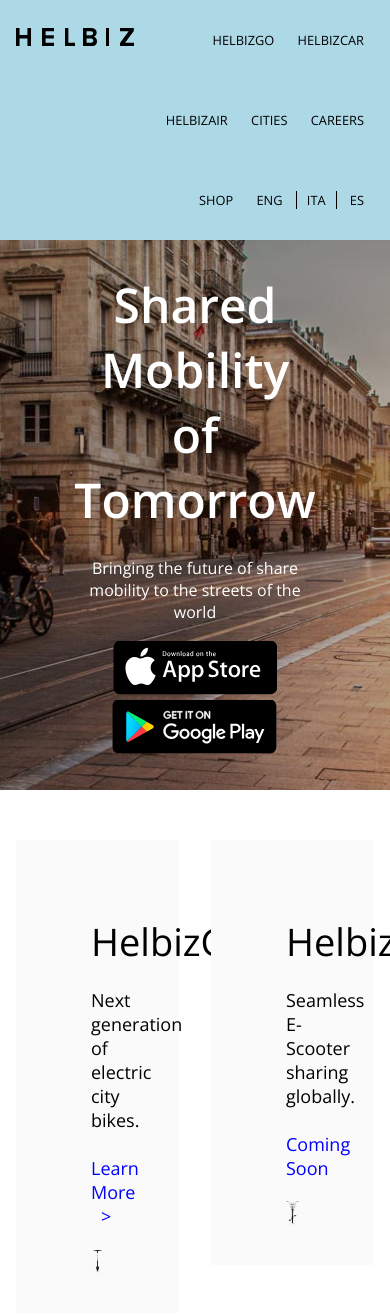
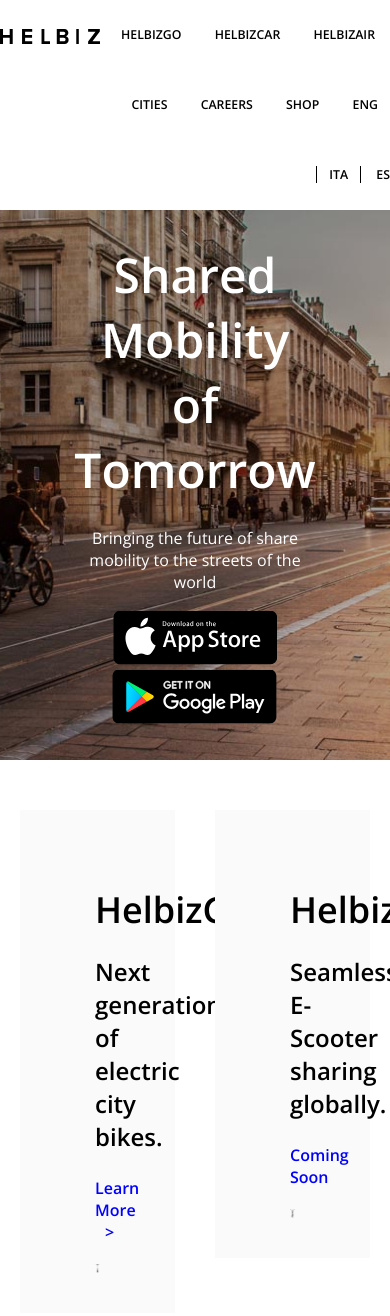
Before and after one commit to davidesaporita/html-css-helbiz, a plain HTML site: page index.html in a window 390 px wide. Shown: the top 1316 px of the page. Drawn offline with nearby package versions, Linux system fonts and the light colour scheme.

Commit message:
First CSS & HTML optimization
(still not responsive)

```diff
--- a/index.html
+++ b/index.html
@@ -14,10 +14,10 @@
   <!-- Main Header -->
   <header class="main-header">
     <div class="navbar clearfix">
-      <div class="navbar-col-left float w-30">
+      <div class="float one-fourth">
         <img class="img-logo" src="img/helbiz-logo.svg" alt="Helbiz">
       </div>
-      <div class="navbar-col-right float w-70">
+      <div class="navbar-col-right float three-fourth">
         <ul class="menu-nav">
           <li>
             <a href="#">HelbizGo</a>
@@ -55,7 +55,7 @@
   <main>
     <!-- Jumbotron -->
     <section id="jumbotron" class="relative">
-      <div class="wrapper position-center">
+      <div class="position-center">
         <h1>Shared Mobility of Tomorrow</h1>
         <h3>Bringing the future of share mobility to the streets of the world</h3>
         <a href="#">
@@ -69,15 +69,15 @@
 
     <!-- Sezione prodotti -->
     <section id="products" class="container clearfix">
-      <div class="float w-50">
+      <div class="one-half float h-room">
         <div class="box">
-          <h2>HelbizGo</h2>
+          <h2>HelbizGO</h2>
           <h4>Next generation of electric city bikes.</h4>
           <a class="cta" href="#">Learn More</a>
           <img src="img/go-segway.jpg" alt="Helbiz Go">
         </div>
       </div>
-      <div class="float w-50">
+      <div class="one-half float h-room">
         <div class="box">
           <h2>HelbizBike</h2>
           <h4>Seamless E-Scooter sharing globally.</h4>
@@ -91,19 +91,20 @@
     <section id="how-works">
       <div class="how-works-bg"></div>
       <div class="contents container clearfix relative">
-        <div class="col-sx w-33 float">
+        <div class="one-third float col-sx">
           <h3>How does Helbiz work?</h3>
         </div>
-        <div class="w-33 float">
+        <div class="one-third float">
           &nbsp;
           <img class="img-phone" src="img/iphone.png" alt="Iphone">
         </div>
-        <div class="col-dx w-33 float">
+        <div class="one-third float col-dx">
           <h4>Step 1</h4>
           <div class="text">Leave curbside when finished</div>
         </div>
       </div>
     </section>
+
   </main>
 
 </body>
--- a/styles/main.css
+++ b/styles/main.css
@@ -14,7 +14,7 @@ body {
 
 /* UTILITIES */
 .container {
-  width: 1350px;
+  width: 1390px;
   max-width: 100%;
   margin: 0 auto;
 }
@@ -27,23 +27,30 @@ body {
 
 .float {
   float: left;
-  padding: 0 16px;
 }
 
-.w-30 {
-  width: 30%;
+.one-fourth {
+  width: 25%;
 }
 
-.w-33 {
-  width: calc(100% / 3);
+.one-third {
+  width: calc(100%/3);
 }
 
-.w-50 {
+.one-half {
   width: 50%;
 }
 
-.w-70 {
-  width: 70%;
+.two-third {
+  width: calc(100%/1.5);
+}
+
+.three-fourth {
+  width: 75%;
+}
+
+.one-full {
+  text-align: center;
 }
 
 .relative {
@@ -60,24 +67,28 @@ body {
 
 /* HEADER */
 .main-header {
-  background: lightblue;
+  background: white;
 }
 
 .navbar {
-  width: 1070px;
+  width: 1065px;
   max-width: 100%;
   margin: 0 auto;
-  line-height: 80px;
+  line-height: 70px;
 }
 
 .img-logo {
-  margin-top: 5px;
+  width: 100px;
+  vertical-align: middle;
+
 }
 
 .menu-nav {
   padding: 0;
   text-align: right;
-  font-size: 80%;
+  font-size: 77%;
+  font-weight: 600;
+  letter-spacing: 0px;
 }
 
 .menu-nav li {
@@ -86,17 +97,32 @@ body {
 }
 
 .menu-nav li a {
-  padding: 0 10px;
+  padding: 0 15px;
   text-decoration: none;
   text-transform: uppercase;
   color: #000;
 }
 
+.menu-nav li:nth-last-child(3) a{
+  padding-right: 12px;
+}
+
 .menu-nav li:nth-last-child(2) a{
   border-left: 1px solid #000;
   border-right: 1px solid #000;
+  padding-right: 12px;
+  padding-left: 12px;
 }
 
+.menu-nav li:nth-last-child(1) a{
+  padding-left: 12px;
+  padding-right: 0;
+}
+
+.h-room {
+  padding-right: 20px;
+  padding-left: 20px;
+}
 
 /* JUMBOTRON */
 #jumbotron {
@@ -134,7 +160,7 @@ body {
 #products .box .cta {
   display: block;
   text-decoration: none;
-  font-size: 18px;
+  font-size: 16px;
   color: blue;
 }
 
@@ -144,17 +170,19 @@ body {
   margin-left: 10px;
 }
 #products .box h2,
-#products .box h4 {
-  font-weight: 400;
+#products .box h4,
+#products .box a,
+#products .box span {
+  font-weight: 600;
 }
 
 #products .box h2 {
   margin-bottom: 21px;
-  font-size: 38px;
+  font-size: 36px;
 }
 #products .box h4 {
   margin-bottom: 24px;
-  font-size: 18px;
+  font-size: 24px;
 }
 
 #products .box img {
@@ -188,6 +216,10 @@ body {
   text-align: right;
 }
 
+#how-works .col-dx {
+  margin-top: 20px;
+}
+
 #how-works .col-sx h3 {
   font-weight: 600;
   font-size: 30px;
```
